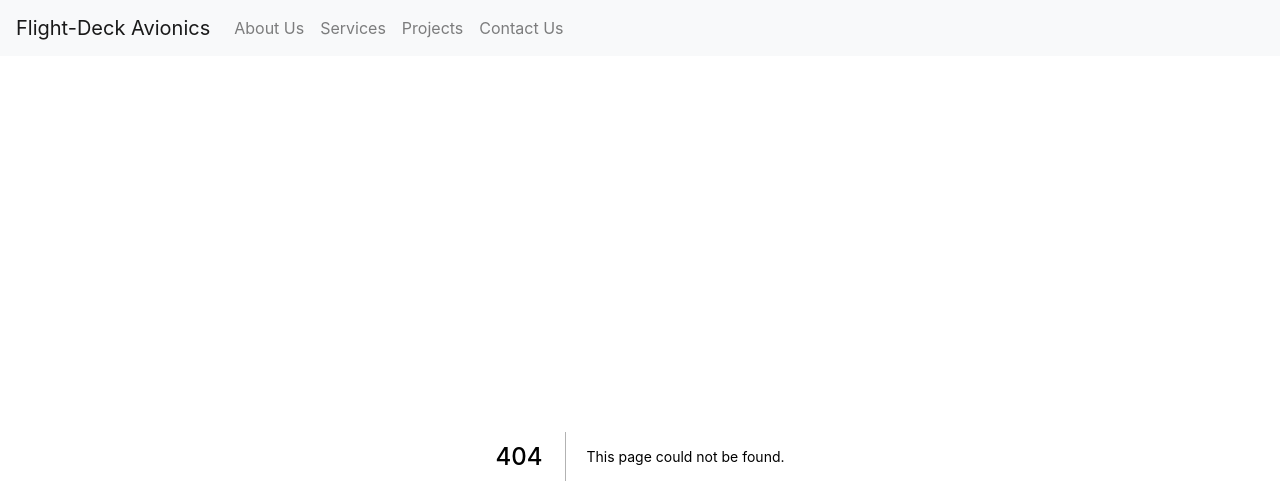
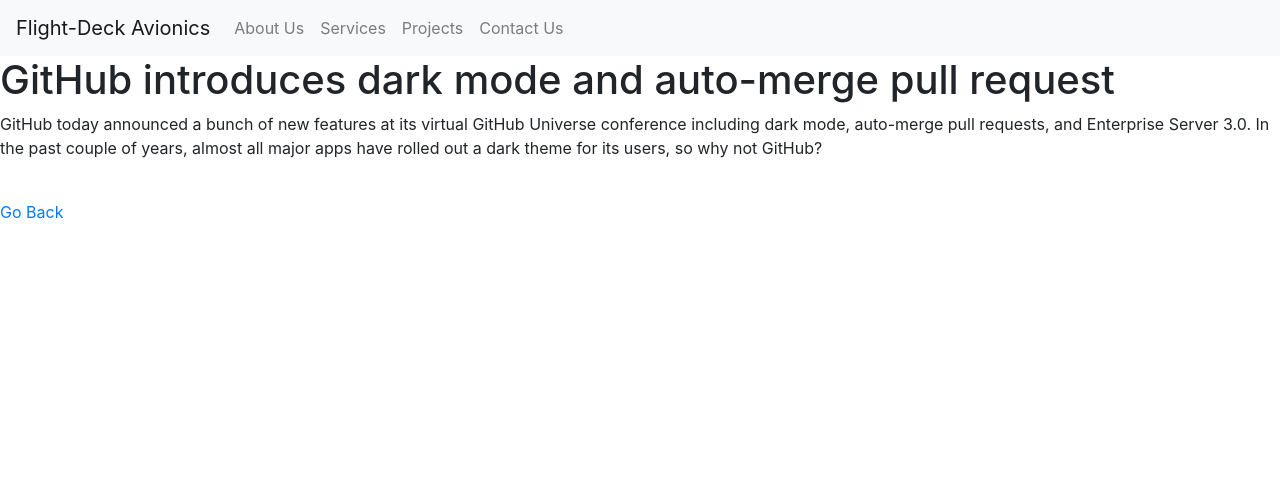
Before and after one commit to Jaydon-Goodrich/flight-deck, a Next.js app: page /projects/1 in a window 1280 px wide. Before the commit this address had no page. Shown: the top 504 px of the page. Built offline with nearby package versions, Linux system fonts and the light colour scheme.

Commit message:
Projects data

```diff
--- /dev/null
+++ b/config/index.js
@@ -0,0 +1,3 @@
+const dev = process.env.NODE_ENV !== 'production'
+
+export const server = dev ? 'http://localhost:3000' : 'website.here'
--- /dev/null
+++ b/data.js
@@ -0,0 +1,33 @@
+export const projects = [
+    {
+      id: '1',
+      title: 'GitHub introduces dark mode and auto-merge pull request',
+      excerpt:
+        'GitHub today announced a bunch of new features at its virtual GitHub...',
+      body:
+        'GitHub today announced a bunch of new features at its virtual GitHub Universe conference including dark mode, auto-merge pull requests, and Enterprise Server 3.0. In the past couple of years, almost all major apps have rolled out a dark theme for its users, so why not GitHub?',
+    },
+    {
+      id: '2',
+      title: 'What’s multi-cloud? And why should developers care?',
+      excerpt: 'Most developers don’t care about multi-cloud. But they should...',
+      body:
+        'Most developers don’t care about multi-cloud. But they should. Whether developers know it or not, their companies likely already have a multi-cloud environment.    Multi-cloud is a strategy where a business selects different services from different cloud providers',
+    },
+    {
+      id: '3',
+      title: 'Here is how to make your website more accessible',
+      excerpt:
+        'An accessible website is one that’s optimized for all people, including those with disabilities...',
+      body:
+        'There are many things to consider when setting up a website, and accessibility is one factor that can sometimes be overlooked. An accessible website is one that’s optimized for all people, including those with impaired vision or hearing, motor difficulties, or learning disabilities',
+    },
+    {
+      id: '4',
+      title: 'Why open ecosystems are the future of app development',
+      excerpt:
+        'When app stores entered the mainstream tech culture, they exposed developers to an audience of millions...',
+      body:
+        'We can’t get enough of our mobile apps. There were 204 billion apps downloads last year, and that number is rising in 2020.  When app stores entered the mainstream tech culture, they exposed developers to an audience of millions who were keen to adopt the innovative capabilities',
+    },
+  ]
--- a/pages/api/hello.js
+++ /dev/null
@@ -1,5 +0,0 @@
-// Next.js API route support: https://nextjs.org/docs/api-routes/introduction
-
-export default (req, res) => {
-  res.status(200).json({ name: 'John Doe' })
-}
--- /dev/null
+++ b/pages/api/projects/[id].js
@@ -0,0 +1,12 @@
+import {projects} from '../../../data';
+
+export default function handler({query: {id}}, res) {
+    const filtered = projects.filter(project => project.id === id);
+
+    if(filtered.length > 0){
+        res.status(200).json(filtered[0])
+    }
+    else{
+        res.status(404).json({message: `Project with the id of ${id} is not found`})
+    }
+}
--- /dev/null
+++ b/pages/api/projects/index.js
@@ -0,0 +1,5 @@
+import {projects} from '../../../data';
+
+export default function handler(req, res) {
+    res.status(200).json(projects)
+}
--- /dev/null
+++ b/pages/projects/[id]/index.js
@@ -0,0 +1,71 @@
+import Link from 'next/link';
+import {server} from '../../../config';
+// import Meta from '../../../components/Meta';
+
+
+const project = ({project}) => {
+    // const router = useRouter()
+    // const {id} = router.query
+
+    return <>
+        {/* <Meta title={article.title} description={article.excerpt}/> */}
+        <h1>{project.title}</h1>
+        <p>{project.body}</p>
+        <br />
+        <Link href='/'>Go Back</Link>
+    </>
+}
+
+export const getStaticProps = async (context) => {
+    const res = await fetch(`${server}/api/projects/${context.params.id}`);
+
+    const project = await res.json();
+
+    return {
+        props: {
+            project
+        }
+    }
+}
+
+export const getStaticPaths = async () => {
+const res = await fetch(`${server}/api/projects/`);
+
+const projects = await res.json();
+
+const ids = projects.map(project => project.id)
+const paths = ids.map(id => ({params: {id: id.toString()}}))
+
+return {
+    paths,
+    fallback: false
+}
+}
+
+// export const getStaticProps = async (context) => {
+//         const res = await fetch(`https://jsonplaceholder.typicode.com/posts/${context.params.id}`);
+
+//         const article = await res.json();
+
+//         return {
+//             props: {
+//                 article
+//             }
+//         }
+// }
+
+// export const getStaticPaths = async () => {
+//     const res = await fetch(`https://jsonplaceholder.typicode.com/posts`);
+
+//     const articles = await res.json();
+
+//     const ids = articles.map(article => article.id)
+//     const paths = ids.map(id => ({params: {id: id.toString()}}))
+
+//     return {
+//         paths,
+//         fallback: false
+//     }
+// }
+
+export default project;
--- a/pages/projects/project.js
+++ /dev/null
@@ -1,5 +0,0 @@
-const project = () => {
-    <h3>Projects page</h3>
-}
-
-export default project;
```
Also changed, not shown: pages/projects/index.js (added, +9 -0 lines), 1 other file (tests, documents, lock files or other folders).
